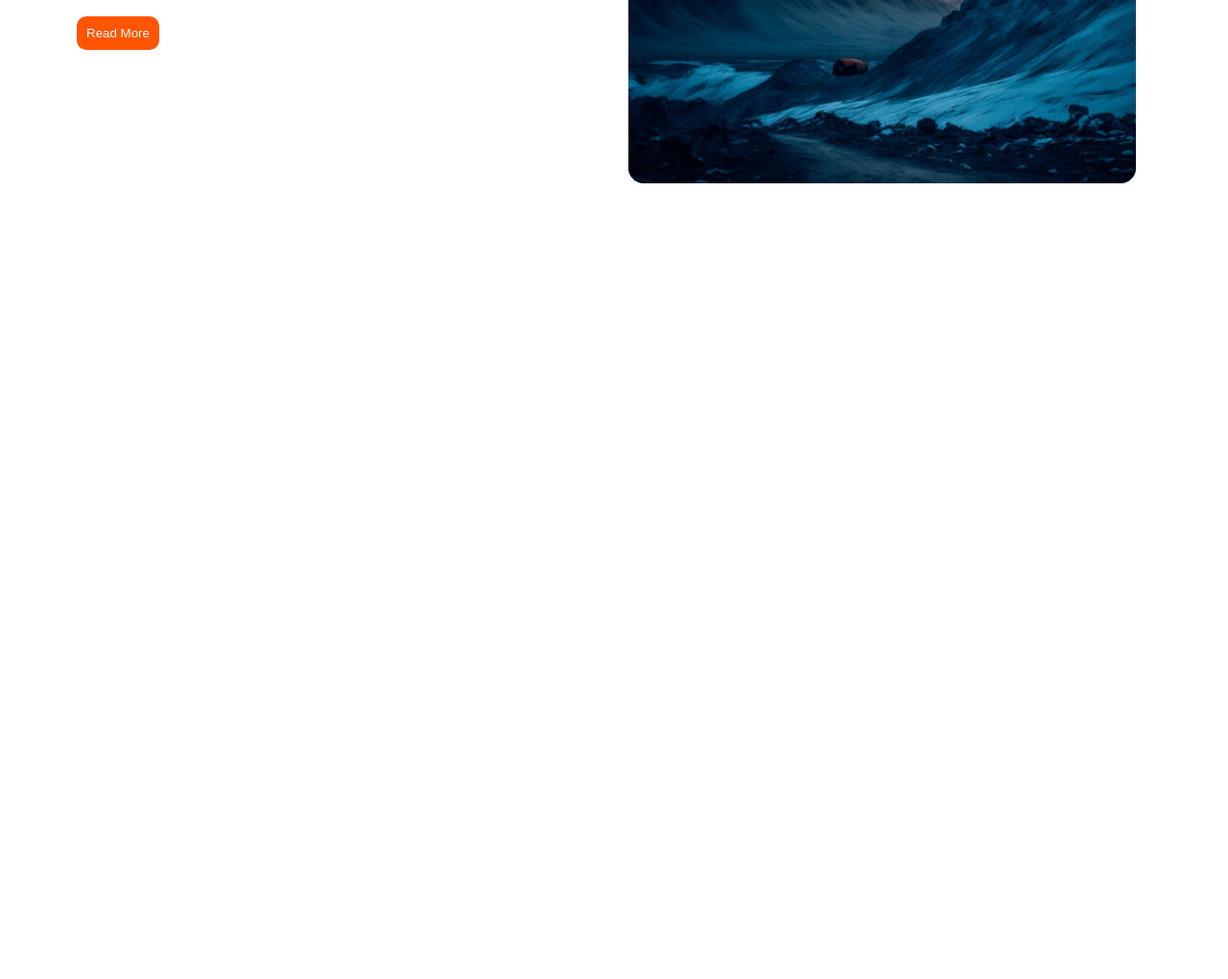
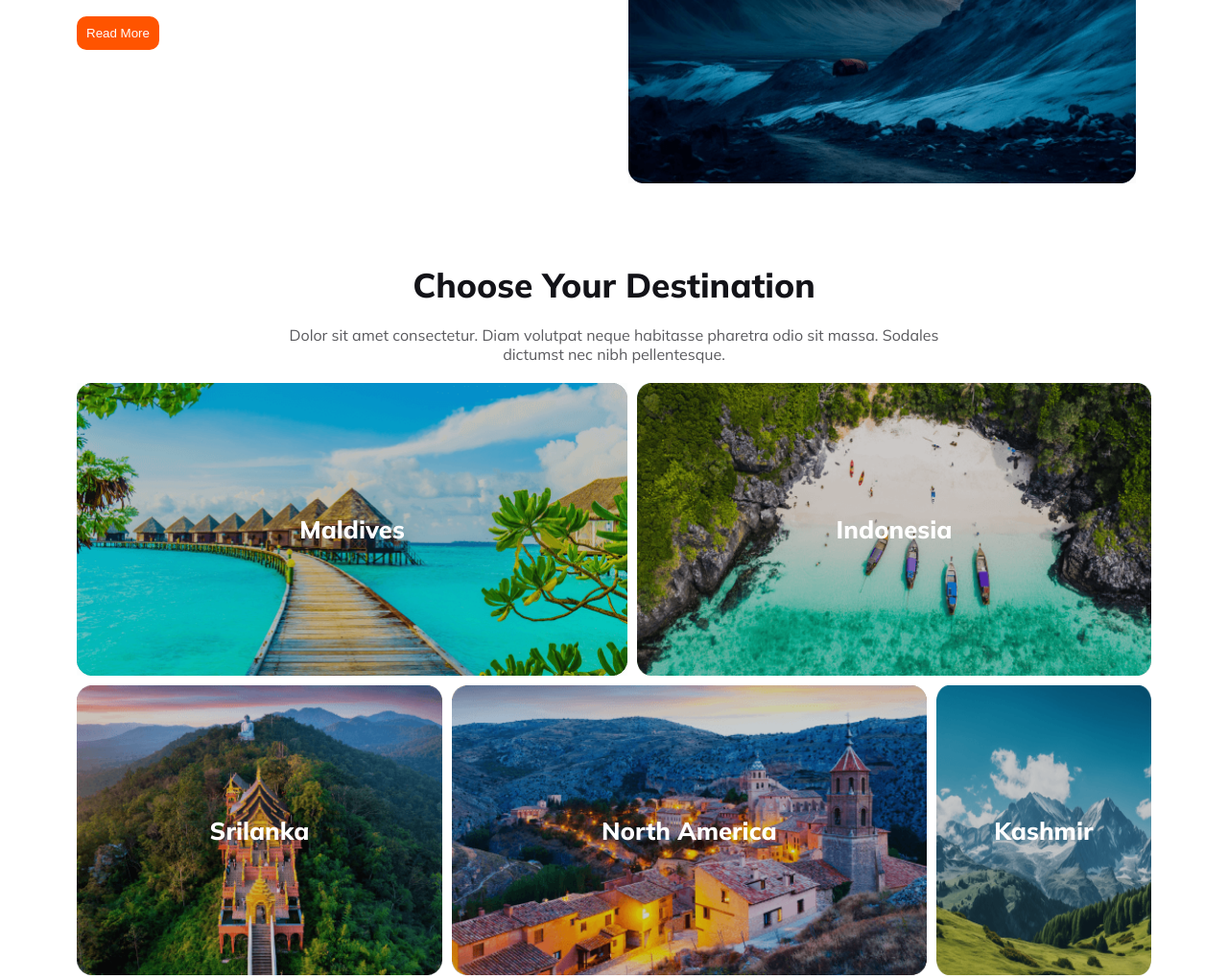
Before and after one commit to Tosiqul-Islam-Sopon/Assignment2, a plain HTML site: page index.html in a window 1280 px wide. Shown: the part 984-2004 px from the top of the page at 96% size. Before the commit the page ends 1229 px from the top, so only its background shows below. Drawn offline with Linux system fonts and the light colour scheme.

Commit message:
Choose Your Destination section complete without backgroun gradiant

```diff
--- a/index.html
+++ b/index.html
@@ -67,6 +67,42 @@
                 <img class="popular_img" src="Images/Rectangle 4.png" alt="">
             </div>
         </section>
+        <section class="destination">
+            <div class="destination_item1">
+                <h3 class="destination_title">Choose Your Destination</h3>
+                <p class="destination_des">Dolor sit amet consectetur. Diam volutpat neque habitasse pharetra odio sit massa. Sodales dictumst nec nibh pellentesque.</p>
+            </div>
+            <div class="destination_item2">
+                <div class="destination_img1">
+                    <h3 class="destination_img_text">Maldives</h3>
+                    <img src="Images/Rectangle 5.png" alt="" class="destination_img">
+                </div>
+                <div class="destination_img2">
+                    <h3 class="destination_img_text">Indonesia</h3>
+                    <img src="Images/Rectangle 8.png" alt="" class="destination_img2">
+                </div>
+                <div class="destination_img3">
+                    <h3 class="destination_img_text">Srilanka</h3>
+                    <img src="Images/Rectangle 6.png" alt="" class="destination_img3">
+                </div>
+                <div class="destination_img4">
+                    <h3 class="destination_img_text">North America</h3>
+                    <img src="Images/Rectangle 7.png" alt="" class="destination_img4">
+                </div>
+                <div class="destination_img5">
+                    <h3 class="destination_img_text">Kashmir</h3>
+                    <img src="Images/Rectangle 9.png" alt="" class="destination_img5">
+                </div>
+                <div class="destination_img6">
+                    <h3 class="destination_img_text">Bangladesh</h3>
+                    <img src="Images/Rectangle 11.png" alt="" class="destination_img6">
+                </div>
+                <div class="destination_img7">
+                    <h3 class="destination_img_text">Bandarban</h3>
+                    <img src="Images/Rectangle 10.png" alt="" class="destination_img7">
+                </div>
+            </div>
+        </section>
     </main>
     <footer>
 
--- a/styles/styles.css
+++ b/styles/styles.css
@@ -137,48 +137,158 @@ main {
     font-weight: 800;
     margin-bottom: 20px;
 }
-.popular_des{
+
+.popular_des {
     color: rgba(19, 19, 24, 0.70);
 }
-.popular_list{
+
+.popular_list {
     padding: 20px 0px 20px 30px;
 }
-.popular_btn{
+
+.popular_btn {
     margin-top: 20px;
 }
 
 
+/* Choose Your Destination */
+.destination {
+    margin-top: 80px;
+}
+
+.destination_item1 {
+    width: 65%;
+    margin: auto;
+    text-align: center;
+}
+
+.destination_title {
+    color: #131318;
+    font-size: 2.2rem;
+    font-weight: 800;
+}
+
+.destination_des {
+    margin-top: 20px;
+    margin-bottom: 20px;
+    color: rgba(19, 19, 24, 0.70);
+}
+
+.destination_item2 img {
+    width: 100%;
+    height: 100%;
+}
+
+.destination_item2 div {
+    border-radius: 16px;
+    position: relative;
+    background: linear-gradient(0deg, rgba(19, 19, 24, 0.20) 0%, rgba(19, 19, 24, 0.20) 100%);
+}
+
+.destination_img_text {
+    position: absolute;
+    top: 50%;
+    left: 50%;
+    transform: translate(-50%, -50%);
+    color: #fff;
+    font-size: 1.6rem;
+    font-weight: 800;
+}
+
+.destination_img1 {
+    grid-area: img1;
+}
+
+.destination_img2 {
+    grid-area: img2;
+}
+
+.destination_img3 {
+    grid-area: img3;
+}
+
+.destination_img4 {
+    grid-area: img4;
+}
+
+.destination_img5 {
+    grid-area: img5;
+}
+
+.destination_img6 {
+    grid-area: img6;
+}
+
+.destination_img7 {
+    grid-area: img7;
+}
+
+.destination_item2 {
+    display: grid;
+    grid-template-areas:
+        "img1 img1 img1 img1 img1 img2 img2 img2 img2 img2"
+        "img3 img3 img3 img4 img4 img4 img4 img4 img5 img5"
+        "img6 img6 img6 img6 img7 img7 img7 img7 img7 img7"
+    ;
+    gap: 10px;
+}
+
 /* Responsive for mobile */
 @media screen and (max-width: 600px) {
-    header,main {
+
+    header,
+    main {
         padding: 40px;
     }
+
     .nav ul a {
         display: none;
     }
+
     .menu_bar {
         display: flex;
     }
+
     .nav_title {
         font-size: 1.4rem;
     }
+
     .nav_icon {
         width: 12%;
     }
+
     .banner {
         padding: 10px;
     }
+
     .banner_title {
         font-size: 2rem;
     }
+
     .input_fields {
         flex-direction: column;
     }
+
     .text {
         width: 95%;
     }
 
-    .popular{
+    .popular {
         flex-direction: column;
     }
+
+    .destination_title{
+        font-size: 1.5rem;
+    }
+    .destination_item2{
+        grid-template-areas:
+        "img1"
+        "img2"
+        "img3"
+        "img4"
+        "img5"
+        "img6"
+        "img7"
+        ;
+    }
 }
```
